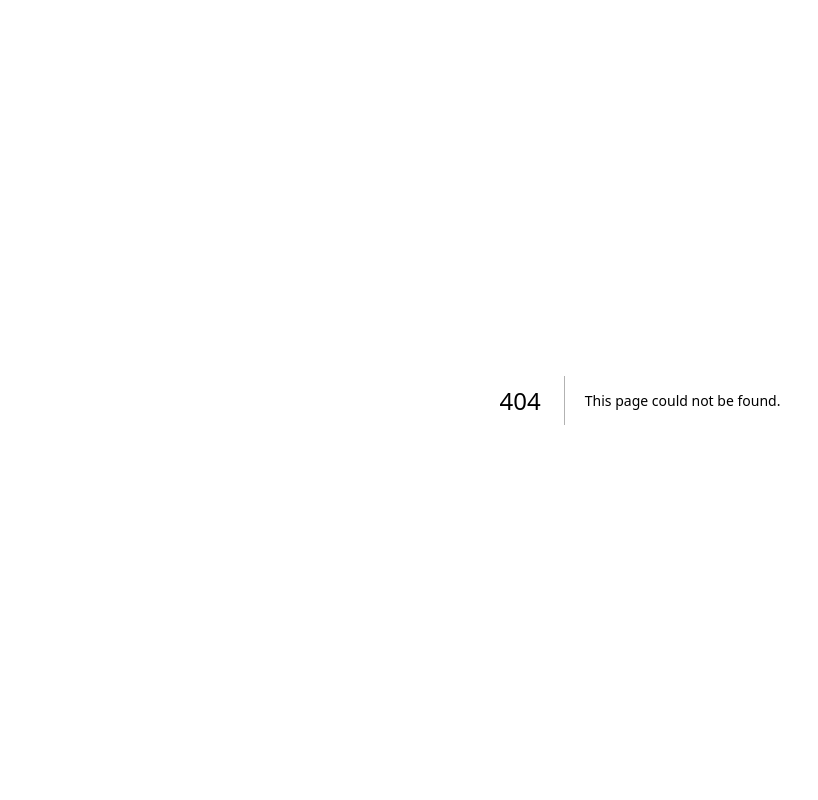
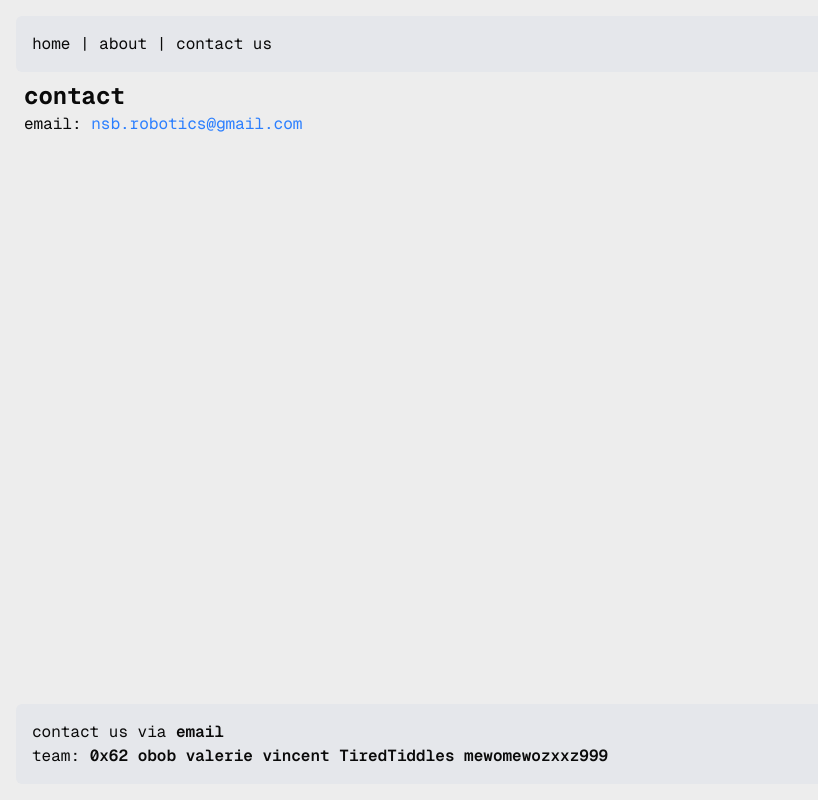
Before and after one commit to FTC-34804/website, a Next.js app: page /contact in a window 1280 px wide. Before the commit this address had no page. Shown: the whole page, without its empty margins (0-818 px from the left). Built offline with nearby package versions, Linux system fonts and the light colour scheme.

Commit message:
create contact page

```diff
--- /dev/null
+++ b/src/app/contact/page.tsx
@@ -0,0 +1,21 @@
+import { Header } from "../components/Header";
+import { Footer } from "../components/Footer";
+
+export default function About() {
+  return (
+    <div className="flex min-h-full flex-1 flex-col justify-between p-4 font-mono">
+      <section>
+        <Header/>
+
+        <div className="m-2">
+          <h1 className="text-2xl font-bold">contact</h1>
+          <p>email: <a href="mailto:nsb.robotics@gmail.com" className="text-blue-500">nsb.robotics@gmail.com</a></p>
+        </div>
+      </section>
+
+      <section>
+        <Footer/>
+      </section>
+    </div>
+  );
+}
```
